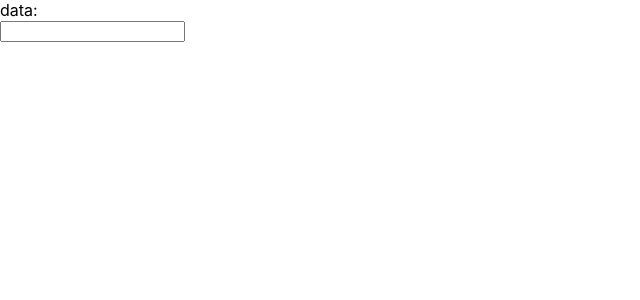
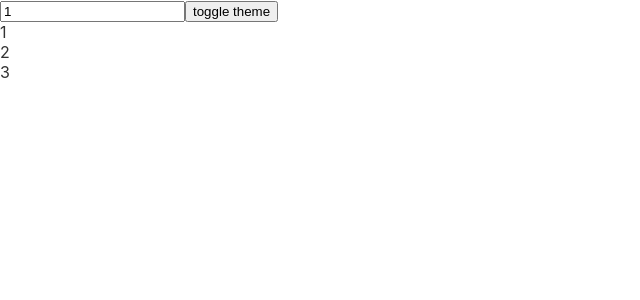
Before and after one commit to westone034626/ReactPractice, a React (Create React App) app: page / in a window 1280 px wide. Shown: the top 300 px of the page, without its empty margins (0-640 px from the left). Built offline with nearby package versions, Linux system fonts and the light colour scheme.

Commit message:
useCallback hook 코드 연습

```diff
--- a/src/App.js
+++ b/src/App.js
@@ -1,20 +1,31 @@
 import './App.css';
 import styles from './App.module.css';
-import { useRef, useEffect, useState } from 'react';
-import useLocalStorage from './useLocalStorage';
-import _ from 'lodash';
-import useUpdateLogger from './useUpdateLogger';
+import { useCallback, useRef, useEffect, useState } from 'react';
+import List from './List';
 
 function App() {
-  const [value, setValue] = useLocalStorage('name', '');
-  const handleInput = (event) => {
-    setValue(event.target.value);
+  const [number, setNumber] = useState(1);
+  const [dark, setDark] = useState(false);
+
+  const getItems = useCallback(() => {
+    return [number, number + 1, number + 2];
+  }, [number]);
+
+  const theme = {
+    backgroundColor: dark ? '#333' : '#FFF',
+    color: dark ? '#FFF' : '#333',
   };
-  useUpdateLogger(value);
   return (
-    <div>
-      <div>data: {value}</div>
-      <input value={value} onChange={handleInput} />
+    <div style={theme}>
+      <input
+        type="number"
+        value={number}
+        onChange={(e) => setNumber(parseInt(e.target.value))}
+      />
+      <button onClick={() => setDark((prevDark) => !prevDark)}>
+        toggle theme
+      </button>
+      <List getItems={getItems} />
     </div>
   );
 }
--- /dev/null
+++ b/src/List.js
@@ -0,0 +1,14 @@
+import { useEffect, useState } from 'react';
+
+const List = ({ getItems }) => {
+  const [items, setItems] = useState([]);
+
+  useEffect(() => {
+    setItems(getItems());
+    console.log('Updating Items.');
+  }, [getItems]);
+
+  return items.map((item) => <div key={item}>{item}</div>);
+};
+
+export default List;
```
